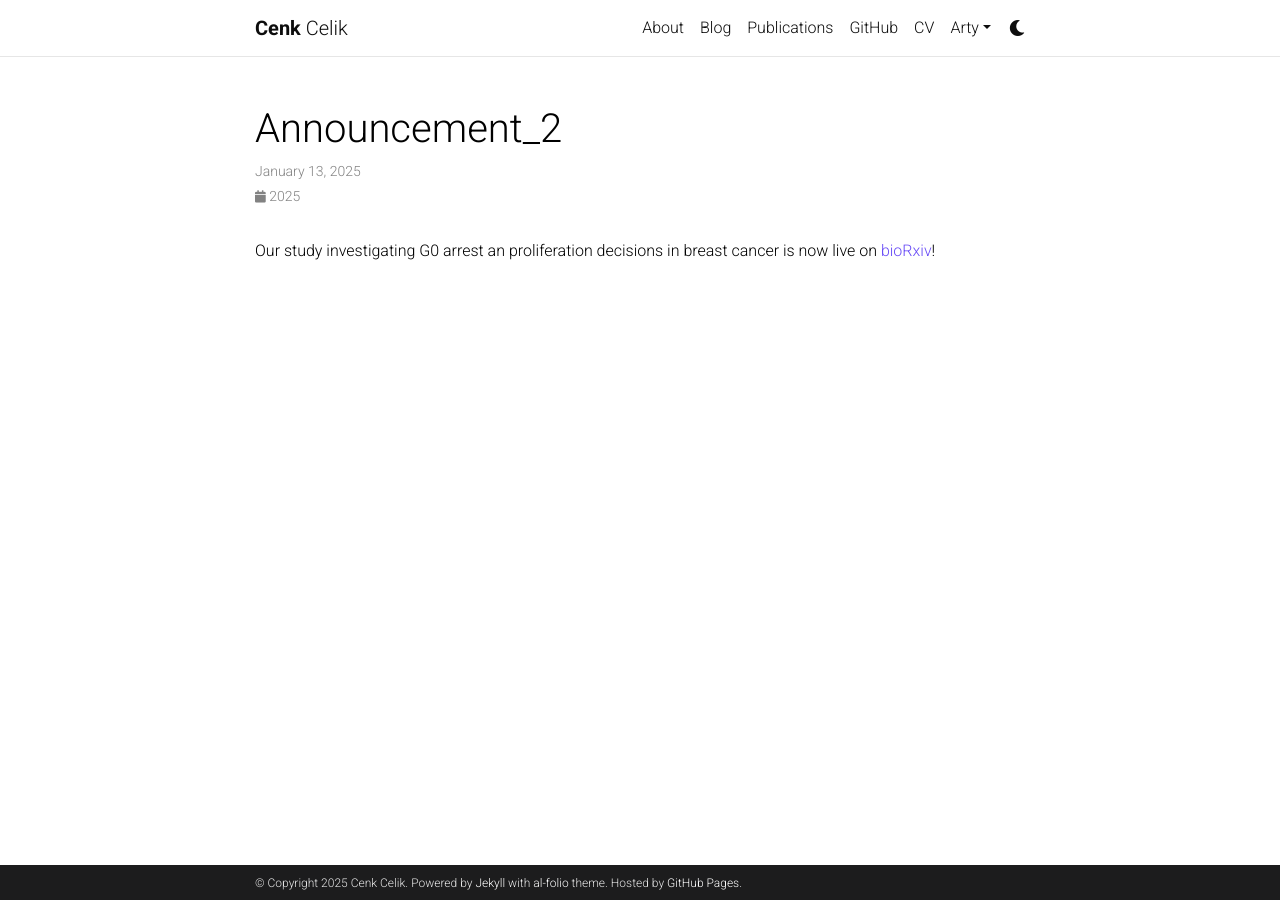
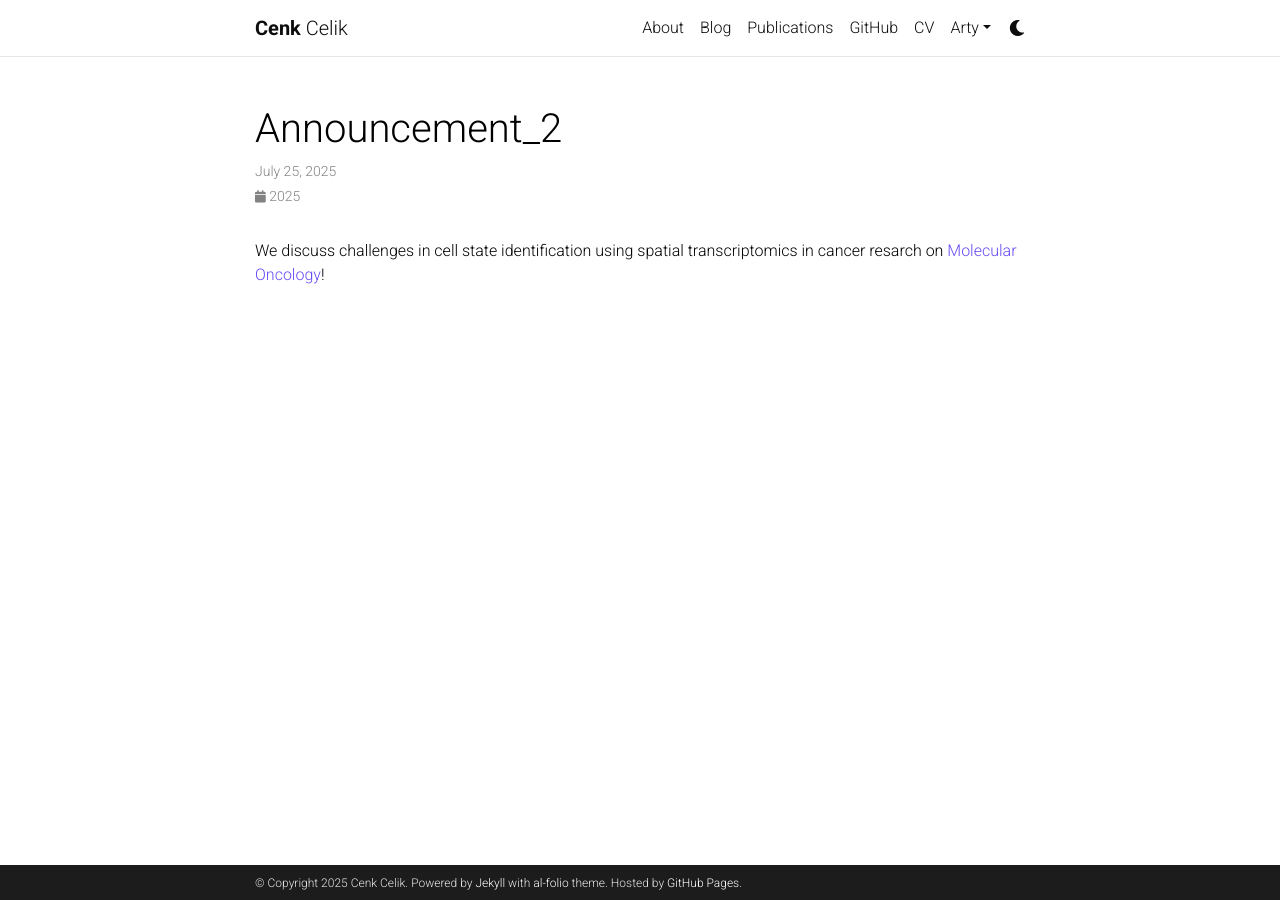
Before and after one commit to cenk-celik/cenk-celik.github.io, a Jekyll site: the page built from _news/announcement_2.md, in a window 1280 px wide. Built offline with Jekyll 4.4.1, drawn with Linux system fonts in a browser that asks for light colours; comment, search, counter and statistics services are not loaded; a style sheet for code colours, icons or effects is not loaded.

Commit message:
Update announcement_2.md

```diff
--- a/_news/announcement_2.md
+++ b/_news/announcement_2.md
@@ -1,7 +1,7 @@
 ---
 layout: post
-date: 2025-01-13 10:11:00-0400
+date: 2025-07-25 10:11:00-0400
 inline: true
 ---
 
-Our study investigating G0 arrest an proliferation decisions in breast cancer is now live on [bioRxiv](https://doi.org/10.1101/2025.01.08.632014)!
+We discuss challenges in cell state identification using spatial transcriptomics in cancer resarch on [Molecular Oncology](https://febs.onlinelibrary.wiley.com/doi/full/10.1002/1878-0261.70100)!
```
